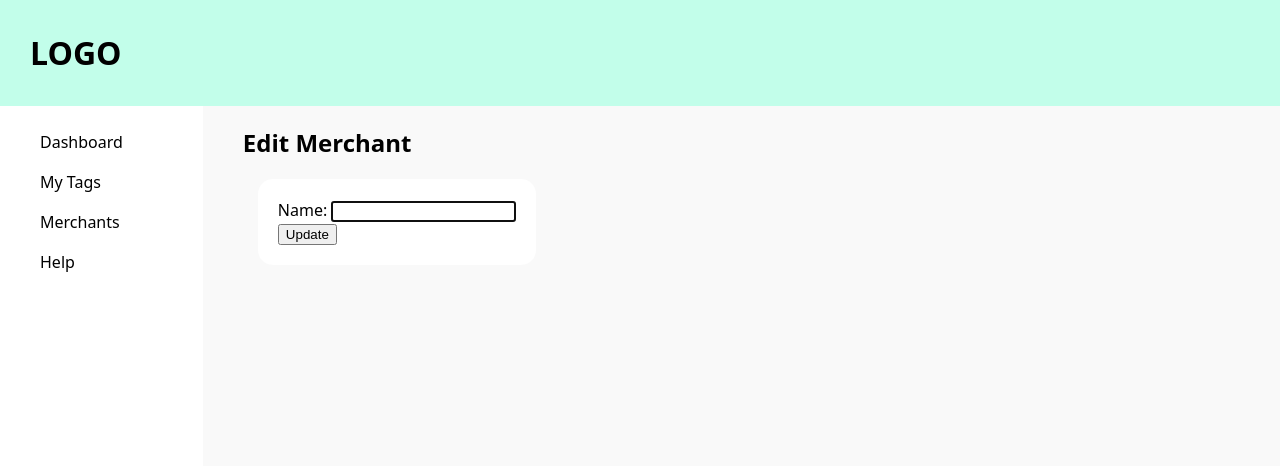
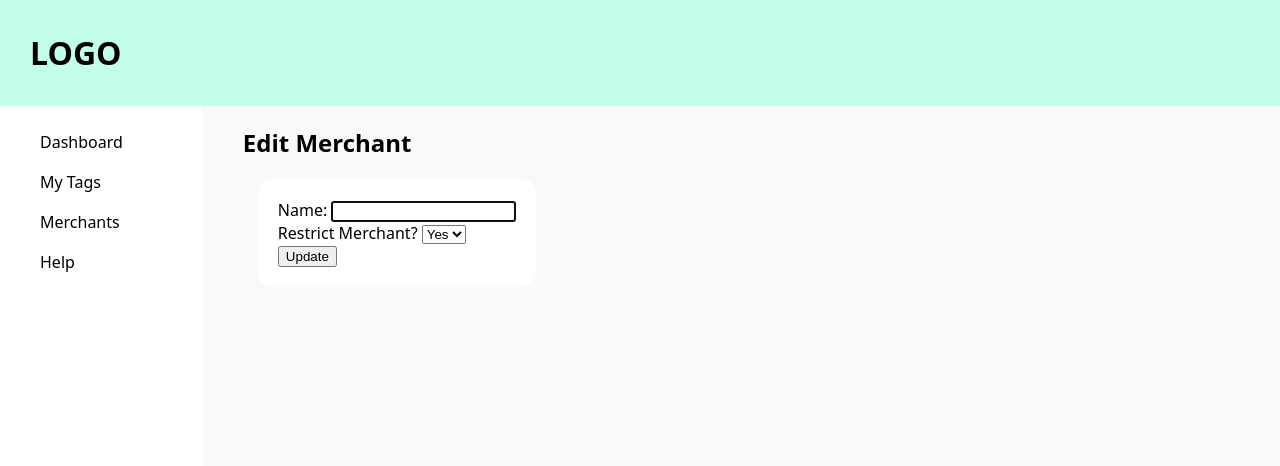
Before and after one commit to knowles28/spending_tracker, a Flask app: template templates/merchants/edit.html in a window 1280 px wide. Shown: the top 466 px of the page. Run offline with Flask 2, Linux system fonts and the light colour scheme; the template is opened without the code that fills it, so the values that code supplies are empty.

Commit message:
added restricted functionality to tag/merchant

```diff
--- a/controllers/merchant_controller.py
+++ b/controllers/merchant_controller.py
@@ -42,7 +42,9 @@ def edit_merchant(id):
 @merchants_blueprint.route("/merchants/<id>", methods=['POST'])
 def update_merchant(id):
     name = request.form['merchant-name']
-    merchant = Merchant(name, id)
+    restricted = request.form['restricted']
+
+    merchant = Merchant(name, restricted, id)
 
     merchant_repository.update(merchant)
 
--- a/controllers/tag_controller.py
+++ b/controllers/tag_controller.py
@@ -42,7 +42,8 @@ def edit_tag(id):
 @tags_blueprint.route("/tags/<id>", methods=['POST'])
 def update_tag(id):
     name = request.form['tag-name']
-    tag = Tag(name, id)
+    restricted = request.form ['restricted']
+    tag = Tag(name, restricted, id)
 
     tag_repository.update(tag)
 
--- a/models/merchant.py
+++ b/models/merchant.py
@@ -1,5 +1,5 @@
 class Merchant:
-    def __init__(self, name, restricted=False, _id=None):
+    def __init__(self, name, restricted=False, id=None):
         self.name = name
         self.restricted = restricted
-        self.id = _id
+        self.id = id
--- a/repositories/merchant_repository.py
+++ b/repositories/merchant_repository.py
@@ -31,14 +31,14 @@ def select(id):
     # note to self - if statement without condition checks variable is not empty
     if results:
         result = results[0]
-        merchant = Merchant(result['name'], result['merchant'], result['id'])
+        merchant = Merchant(result['name'], result['restricted'], result['id'])
 
     return merchant
 
 
 
 def update(merchant):
-    sql = "UPDATE merchants SET name = %s WHERE id = %s"
+    sql = "UPDATE merchants SET (name, restricted) = (%s, %s) WHERE id = %s"
     values = [merchant.name, merchant.restricted, merchant.id]
     run_sql(sql, values)
 
--- a/repositories/tag_repository.py
+++ b/repositories/tag_repository.py
@@ -26,7 +26,7 @@ def select(id):
     values = [id]
     results = run_sql(sql, values)
 
-    # note to self - if statement without condition checks variable is not empty
+    # reminder note to self - if statement without condition checks variable is not empty
     if results:
         result = results[0]
         tag = Tag(result['name'], result['restricted'], result['id'])
@@ -36,7 +36,7 @@ def select(id):
 
 
 def update(tag):
-    sql = "UPDATE tags SET name = %s WHERE id = %s"
+    sql = "UPDATE tags SET (name, restricted) = (%s, %s) WHERE id = %s"
     values = [tag.name, tag.restricted, tag.id]
     run_sql(sql, values)
 
--- a/templates/base.html
+++ b/templates/base.html
@@ -17,7 +17,7 @@
             <nav>
                 <ul>
                     <li> <a href="/transactions">Dashboard </a> </li>
-                    <li> <a href="/tags">My Tags </a> </li>
+                    <li> <a href="/tags"></i> <i class="fa-solid fa-tag"></i> My Tags </a> </li>
                     <li> <a href="/merchants">Merchants </a> </li>
                     <li> <a href="/">Help </a> </li>
                 </ul>
--- a/templates/merchants/edit.html
+++ b/templates/merchants/edit.html
@@ -11,6 +11,18 @@
         <label for="merchant-name">Name: </label>
         <input type="text" id="name" name="merchant-name" value="{{merchant.name}}" required autofocus>
         <br>
+        <label for="restricted">Restrict Merchant?</label>
+        <select name="restricted" id="restricted">
+            <option value="True"
+                {% if merchant.restricted == True %} selected='selected' {% endif %} >
+                Yes
+            </option>
+            <option value="False"
+            {% if merchant.restricted == False %} selected='selected' {% endif %} >
+            No
+            </option>
+        </select>
+        <br>
         <button type="submit">Update</button>
     </form>
 </div>
--- a/templates/merchants/index.html
+++ b/templates/merchants/index.html
@@ -12,6 +12,8 @@
     <ul>
         {% for merchant in all_merchants %}
                 <li>Name: <b>{{ merchant.name }}</b> </li>
+
+                <li>Restricted: <b>{{ merchant.restricted }}</b> </li>
 
                 <div class="buttons">
                     <form class="update-button" action="/merchants/{{merchant.id}}/edit" method="post">
```
Also changed, not shown: templates/tags/edit.html (+12 -0 lines).
